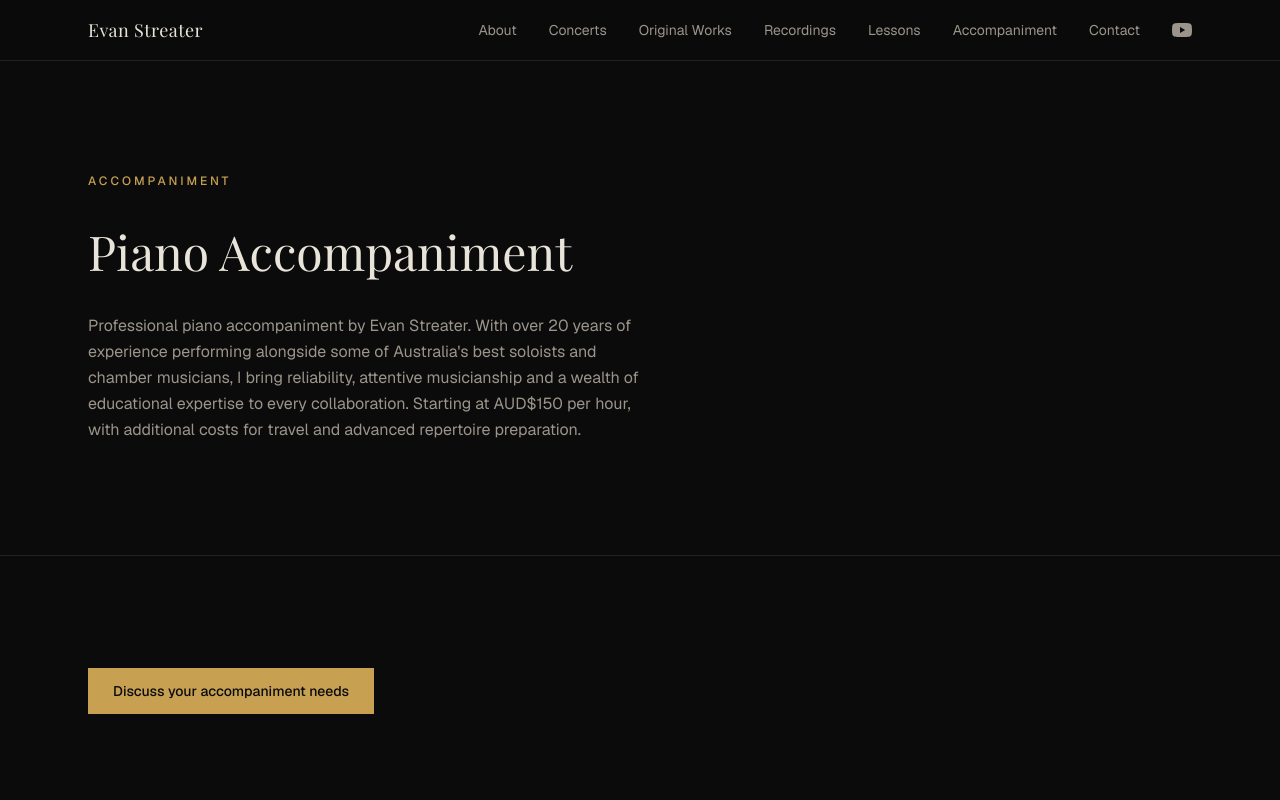
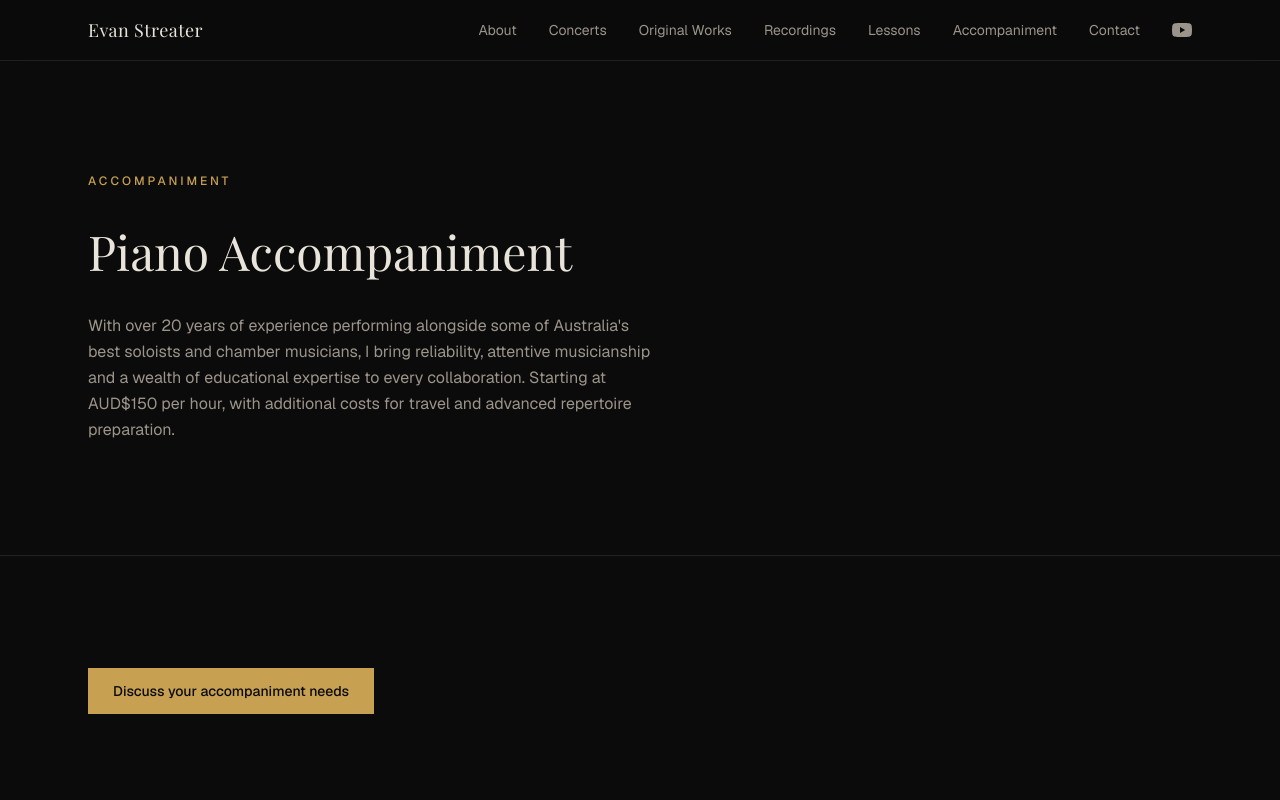
Before and after one commit to dolanmiu/Evan-Streater-Personal-Website, a Next.js app: page /accompaniment in a window 1280 px wide. Shown: the top 800 px of the page. Built offline with nearby package versions, Linux system fonts and the light colour scheme; a web font is replaced by a local one.

Commit message:
style(accompaniment): remove first sentence from intro
Removed the first sentence 'Professional piano accompaniment by Evan Streater.' from the accompaniment page introduction.

```diff
--- a/app/accompaniment/page.tsx
+++ b/app/accompaniment/page.tsx
@@ -24,12 +24,11 @@ export default function AccompanimentPage() {
             Piano Accompaniment
           </h1>
           <p className="max-w-xl leading-relaxed text-muted">
-            Professional piano accompaniment by Evan Streater. With over 20
-            years of experience performing alongside some of Australia&apos;s
-            best soloists and chamber musicians, I bring reliability, attentive
-            musicianship and a wealth of educational expertise to every
-            collaboration. Starting at AUD$150 per hour, with additional costs
-            for travel and advanced repertoire preparation.
+            With over 20 years of experience performing alongside some of
+            Australia&apos;s best soloists and chamber musicians, I bring
+            reliability, attentive musicianship and a wealth of educational
+            expertise to every collaboration. Starting at AUD$150 per hour, with
+            additional costs for travel and advanced repertoire preparation.
           </p>
         </div>
       </section>
```
